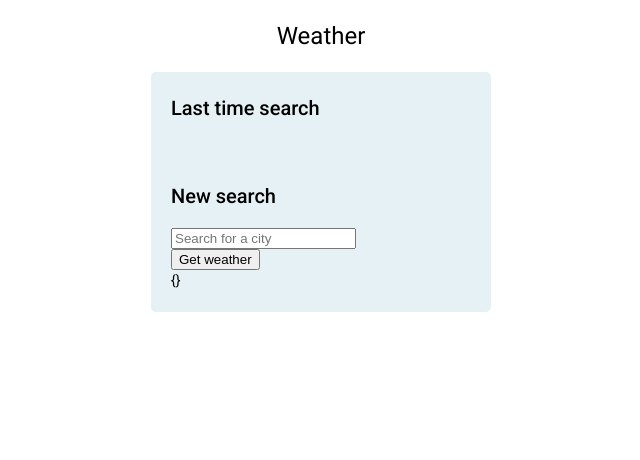
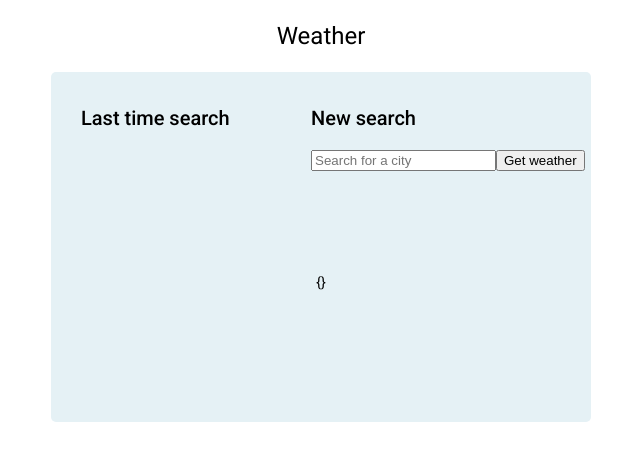
Before and after one commit to fj39328hf/weather-client, an Angular app: page / in a window 1280 px wide. Shown: the top 460 px of the page, without its empty margins (319-959 px from the left). Built offline with nearby package versions, Linux system fonts and the light colour scheme.

Commit message:
add some styles

```diff
--- a/src/app/city-input/city-input.component.html
+++ b/src/app/city-input/city-input.component.html
@@ -1,13 +1,19 @@
 <div class="main">
 
-  <div class="">
+  <div class="search-panel">
+
+    <div class="search">
+
+      <div class="item">
 
         <h2>Last time search</h2>
         <button (click)="getLastSearch()" *ngFor="let city of lastSearchCity">{{city.name}}</button>
+      </div>
 
-    <br>
-    <br>
+      <div class="item">
+
         <h2>New search</h2>
+
         <form class="example-form">
           <input type="text"
                  placeholder="Search for a city"
@@ -23,11 +29,15 @@
               country: {{city.country}}
             </mat-option>
           </mat-autocomplete>
+          <button (click)="getWeather($event)">Get weather</button>
         </form>
 
-    <button (click)="getWeather()">Get weather</button>
+      </div>
+    </div>
 
-    <br>
+    <div class="result">
+
       {{ result | json }}
     </div>
   </div>
+</div>
--- a/src/app/city-input/city-input.component.scss
+++ b/src/app/city-input/city-input.component.scss
@@ -15,14 +15,34 @@
   justify-content: space-around;
   align-items: center;
 
-  div {
-    //max-width: 50%;
-    //min-width: 50%;
+  .search-panel {
     justify-content: center;
     background: #e5f1f5;
     border-radius: 5px;
-    width: 300px;
     min-height: 200px;
     padding: 20px;
+    width: 500px;
+  }
+  .item {
+    height: 50px;
+    padding: 10px;
+    width: 50%;
+    form {
+      min-width: 300px;
+    }
+  }
+  .search {
+    display: flex;
+    /* height: 200px; */
+    align-items: baseline;
+  }
+
+  .result {
+    padding: 20px;
+    justify-content: center;
+    text-align: center;
+    align-items: center;
+    display: flex;
+    min-height: 200px;
   }
 }
--- a/src/app/city-input/city-input.component.ts
+++ b/src/app/city-input/city-input.component.ts
@@ -38,7 +38,8 @@ export class CityInputComponent implements OnInit {
     this.setCoordinates(this.lastSearchCity[0])
   }
 
-  getWeather() {
+  getWeather(event: any) {
+    event.preventDefault()
     let url = `https://api.openweathermap.org/data/2.5/weather?lat=${this.city.lat}&lon=${this.city.lon}&appid=${this.apiKey}`;
     let result = CityInputComponent.httpGet(url);
     CityInputComponent.updateWeatherLocalStorage(this.city);
```
Lines whose indentation alone changed are shown as unchanged.
